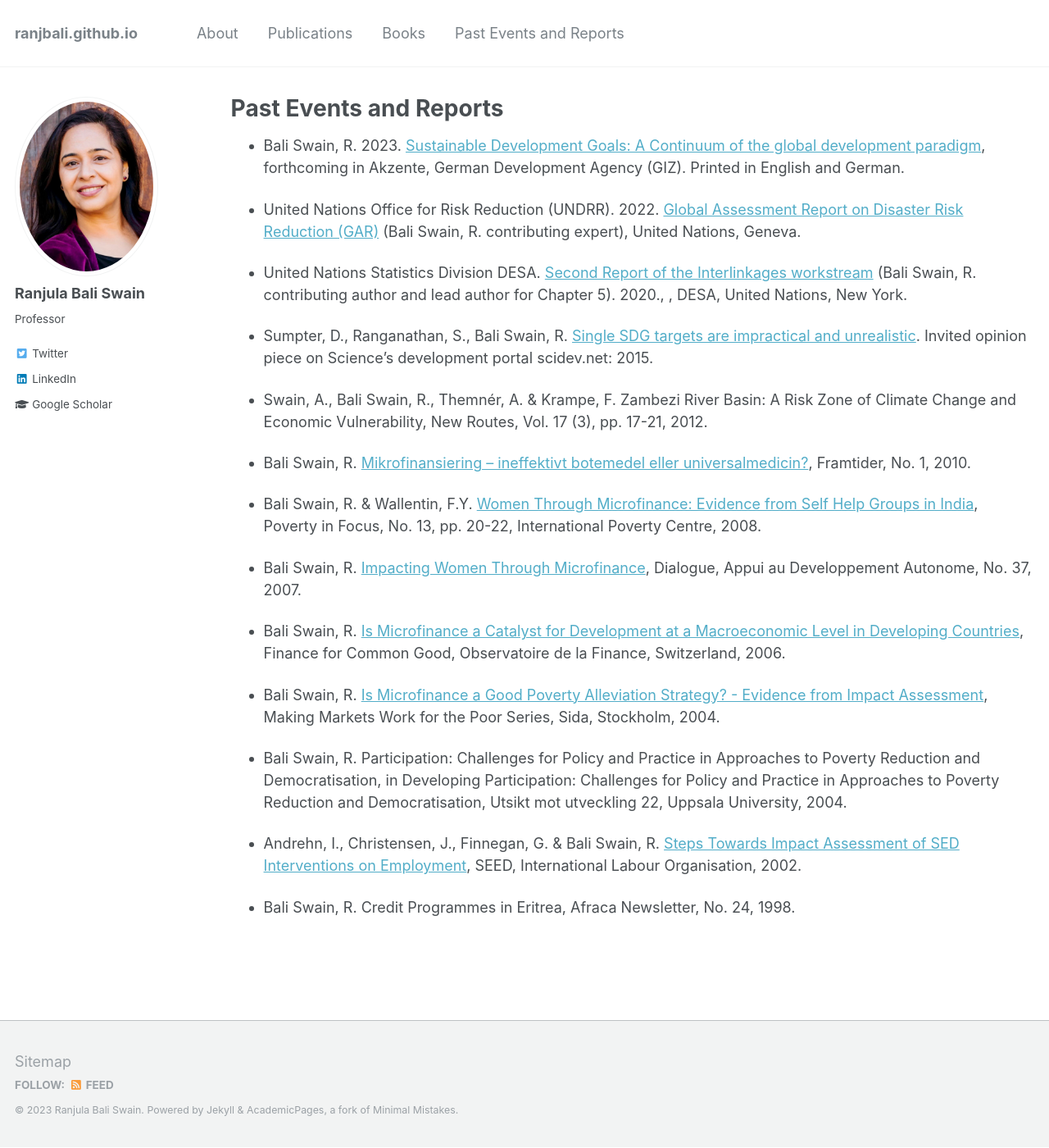
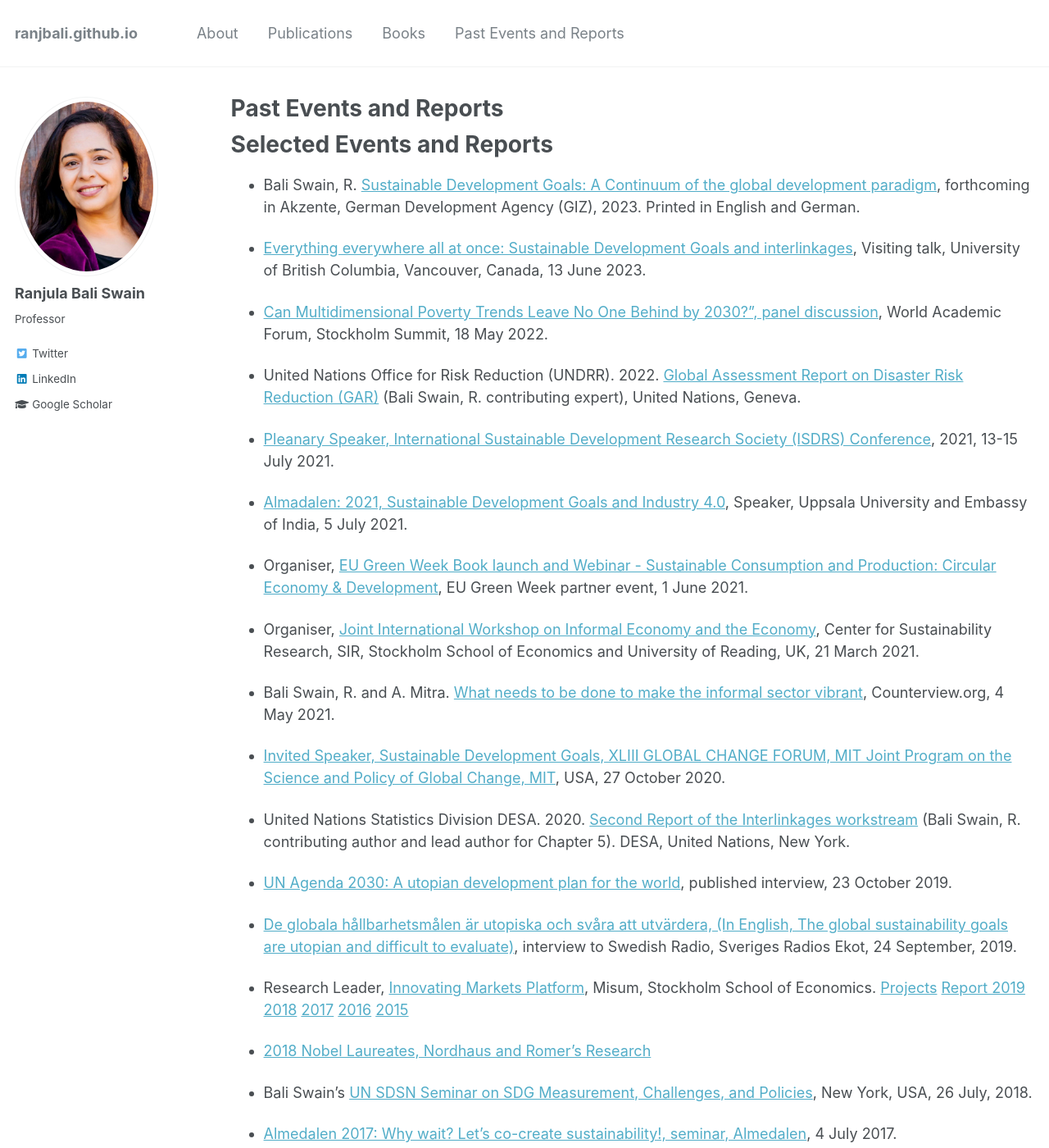
Before and after one commit to ranjbali/ranjbali.github.io, a Jekyll site: the page built from _pages/pastevents.md, in a window 1280 px wide and 1400 px high. Shown: the whole window at 82% size. Built offline with Jekyll 4.4.1, drawn with Linux system fonts in a browser that asks for light colours; some of the changed text lies outside the part shown.

Commit message:
Update pastevents.md

```diff
--- a/_pages/pastevents.md
+++ b/_pages/pastevents.md
@@ -7,13 +7,46 @@
 
 {% include base_path %}
 
+Selected Events and Reports
+======
 
+* Bali Swain, R. [Sustainable Development Goals: A Continuum of the global development paradigm](https://akzente.giz.de/en/simplifying-sdgs), forthcoming in Akzente, German Development Agency (GIZ), 2023. Printed in English and German.
 
-* Bali Swain, R. 2023. [Sustainable Development Goals: A Continuum of the global development paradigm](https://akzente.giz.de/en/simplifying-sdgs), forthcoming in Akzente, German Development Agency (GIZ). Printed in English and German.
+* [Everything everywhere all at once: Sustainable Development Goals and interlinkages](https://ires.ubc.ca/visiting-talk-everything-everywhere-all-at-once-sustainable-development-goals-and-interlinkages/), Visiting talk, University of British Columbia, Vancouver, Canada, 13 June 2023.
+
+* [Can Multidimensional Poverty Trends Leave No One Behind by 2030?”, panel discussion](https://www.sh.se/english/sodertorn-university/news/startpage/2022-04-22-sodertorn-universitys-participation-in-the-world-academic-forum-17---20-may-2022), World Academic Forum, Stockholm Summit, 18 May 2022.
 
 * United Nations Office for Risk Reduction (UNDRR). 2022. [Global Assessment Report on Disaster Risk Reduction (GAR)](https://www.undrr.org/gar/gar2022-our-world-risk-gar#container-downloads) (Bali Swain, R. contributing expert), United Nations, Geneva.
 
-* United Nations Statistics Division DESA. [Second Report of the Interlinkages workstream](https://unstats.un.org/unsd/statcom/51st-session/documents/BG-Item3a-Interlinkages-Workstream-E.pdf) (Bali Swain, R. contributing author and lead author for Chapter 5). 2020., , DESA, United Nations, New York.
+* [Pleanary Speaker, International Sustainable Development Research Society (ISDRS) Conference](https://2021.isdrsconferences.org/keynote-speakers/), 2021, 13-15 July 2021.
+
+* [Almadalen: 2021,  Sustainable Development Goals and Industry 4.0](https://www.hhs.se/en/about-us/news/csr/2021/ranjula-bali-swain-at-almedalen-2021-5th-july-2021/), Speaker, Uppsala University and Embassy of India, 5 July 2021.
+
+* Organiser, [EU Green Week Book launch and Webinar - Sustainable Consumption and Production: Circular Economy & Development](https://www.hhs.se/en/research/centers/csr/news/sustainable-consumption-and-production-circular-economy--development---eu-green-week-2021-partner-event/Book), EU Green Week partner event, 1 June 2021.
+
+* Organiser, [Joint International Workshop on Informal Economy and the Economy](https://www.hhs.se/en/research/centers/csr/news/international-workshop-informal-economy-and-the-economy/), Center for Sustainability Research, SIR, Stockholm School of Economics and University of Reading, UK, 21 March 2021.
+
+* Bali Swain, R. and A. Mitra. [What needs to be done to make the informal sector vibrant](https://counterview.org/2021/04/29/what-needs-to-be-done-to-make-the-informal-sector-vibrant/), Counterview.org, 4 May 2021.
+
+* [Invited Speaker, Sustainable Development Goals, XLIII GLOBAL CHANGE FORUM, MIT Joint Program on the Science and Policy of Global Change, MIT](https://globalchange.mit.edu/system/files/media/agendas/GCF43-Agenda-Bios-2020Oct.pdf), USA, 27 October 2020.
+
+* United Nations Statistics Division DESA. 2020. [Second Report of the Interlinkages workstream](https://unstats.un.org/unsd/statcom/51st-session/documents/BG-Item3a-Interlinkages-Workstream-E.pdf) (Bali Swain, R. contributing author and lead author for Chapter 5). DESA, United Nations, New York.
+
+* [UN Agenda 2030: A utopian development plan for the world](https://www.hhs.se/en/about-us/news/sse/2019/un-agenda-2030-a-utopian-development-plan-for-the-world/), published interview, 23 October 2019.
+
+* [De globala hållbarhetsmålen är utopiska och svåra att utvärdera, (In English, The global sustainability goals are utopian and difficult to evaluate)](https://www.hhs.se/en/about-us/news/news-from-misum/2019/de-globala-malen-ar-utopiska-och-svara-att-utvardera-misums-ranjula-bali-swain-i-sveriges-radios-ekot/), interview to Swedish Radio, Sveriges Radios Ekot, 24 September, 2019.
+
+* Research Leader, [Innovating Markets Platform](https://www.hhs.se/en/research/institutes/misum-startpage/misum-research/past-programs/misum-research/research-platforms-and-projects2/researchers-in-this-platform/), Misum, Stockholm School of Economics. [Projects](https://www.hhs.se/en/research/institutes/misum-startpage/misum-research/past-programs/misum-research/research-platforms-and-projects2/) [Report 2019](https://www.hhs.se/contentassets/ab4c8a4707124f5792098f449f4fe8d9/misum-2019-annual-report.pdf) [2018](https://www.hhs.se/contentassets/0c526b9d876b49679eb5e0f2853046ae/this-is-misum_180904.pdf) [2017](https://www.hhs.se/contentassets/41a85b8d55694dea925ff6f24ea2a87c/18139_misum-2017_mars_28.pdf) [2016](https://www.hhs.se/contentassets/e55eb9f8fc44442c888ec2870624e93f/misum-ar-2016.pdf) [2015](https://www.hhs.se/contentassets/1d3bd7dba6744c4fa79a3d0f8e805164/misum-annual-report-2015.pdf)
+
+* [2018 Nobel Laureates, Nordhaus and Romer's Research](https://www.hhs.se/en/about-us/news/news-from-misum/2018/two-misum-voices-on-todays-announcement-of-the-laureates-of-sveriges-riksbanks-prize-in-economic-sciences-in-memory-of-alfred-nobel/)
+
+* Bali Swain's [UN SDSN Seminar on SDG Measurement, Challenges, and Policies](https://www.unsdsn.org/news/2018/07/26/sdg-measurement-challenges-and-policies), New York, USA, 26 July, 2018.
+
+* [Almedalen 2017: Why wait? Let’s co-create sustainability!, seminar, Almedalen](https://www.hhs.se/en/about-us/news/news-from-misum/2017/misum-i-almedalen/), 4 July 2017.
+
+* [Talk on The Sustainable Development Conundrum?, Critical perspectives in sustainability research: The Sustainable Development Goals](https://www.kth.se/en/om/miljo-hallbar-utveckling/event/arkiv/2016/stockholm-phd-student-dialogue-on-sustainability-10-november-1.673472), 10 November 2016.
+
+* [Sustainable development goals in conflict, interview with Bali Swain](https://www.hhs.se/en/about-us/news/news-from-misum/2016/sdgs-in-conflict/), 13 October 2016.
 
 * Sumpter, D.,  Ranganathan, S., Bali Swain, R. [Single SDG targets are impractical and unrealistic](http://www.scidev.net/global/mdgs/opinion/sdg-impractical-unrealistic-governance.html). Invited opinion piece on Science’s development portal scidev.net: 2015.
 
```
